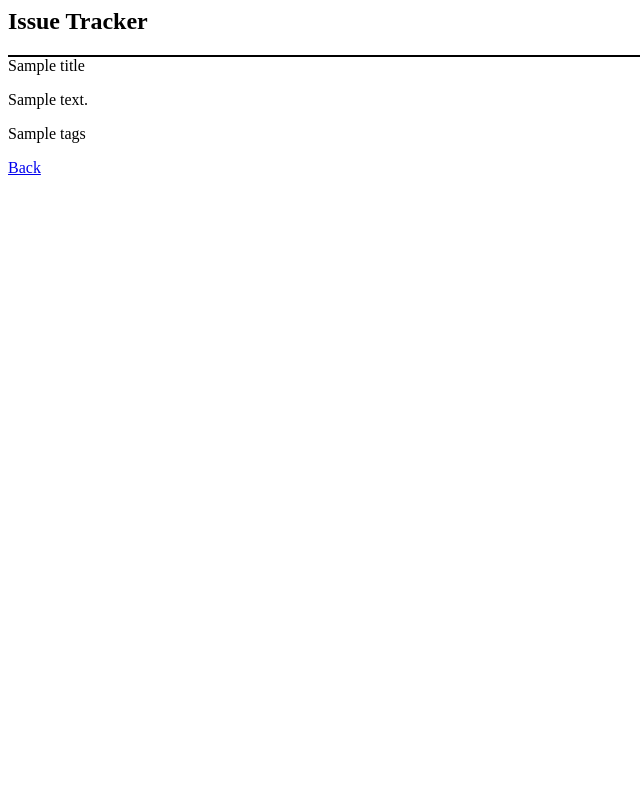
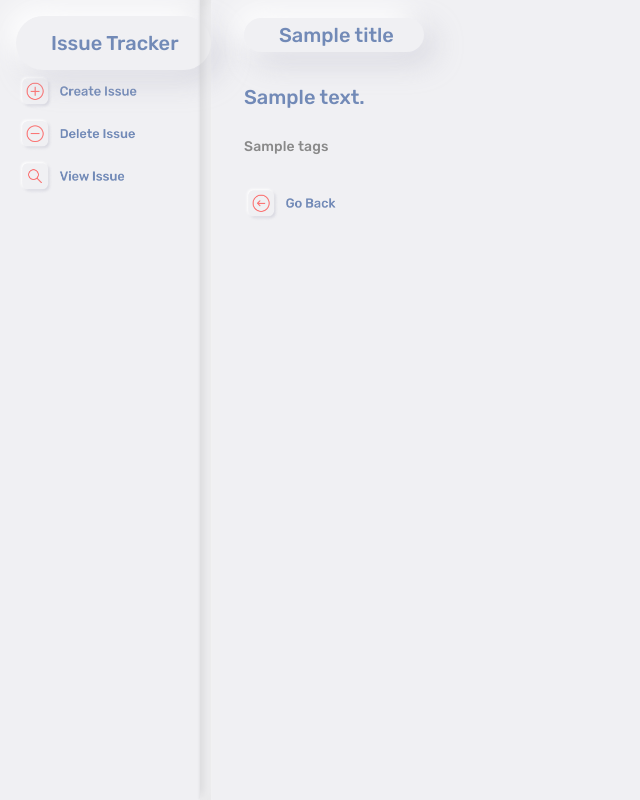
Before and after one commit to jacob-macleod/Issue-Tracker, a Flask app: template templates/issue.html in a window 1280 px wide. Shown: the whole page, without its empty margins (0-640 px from the left). Run offline with Flask 2, Linux system fonts and the light colour scheme; the template is opened without the code that fills it: most values are stand-ins (such as "Sample title", 1, 10 or a date in 2020).

Commit message:
Updated UI of /issue page

```diff
--- a/data.csv
+++ b/data.csv
@@ -1,3 +1,3 @@
 Demo#1, desc, Important. Must Fix.
-Demo#3, desc, Important. Must Fix.Demo#2, This is my awesome description, Vital. Must Fix.
+Demo#3, desc, Important. Must Fix.
 Demo#2, This is my awesome description, Vital. Must Fix.
--- a/templates/issue.html
+++ b/templates/issue.html
@@ -1,12 +1,183 @@
 <html>
 <header><title>{{title}}</title></header>
+<link rel="preconnect" href="https://fonts.gstatic.com">
+<link href="https://fonts.googleapis.com/css2?family=Rubik:wght@300;500&display=swap" rel="stylesheet">
+<style>
+    body {
+        background-color: #f0f0f3;
+    }
+
+    .grid-container {
+    display: grid;
+    grid-template-columns: auto auto;
+    padding: 10px;
+    }
+
+    .seperator {
+        position: absolute;
+    width: 11px;
+    height: 100vh;
+    left: 25vh;
+    top: 0px;
+
+    background: #F0F0F3;
+    opacity: 0.5;
+    box-shadow: 1px 1px 2px rgba(255, 255, 255, 0.3), -1px -1px 2px rgba(185, 185, 187, 0.5), inset -5px 5px 10px rgba(185, 185, 187, 0.2), inset 5px -5px 10px rgba(185, 185, 187, 0.2), inset -5px -5px 10px rgba(255, 255, 255, 0.9), inset 5px 5px 13px rgba(185, 185, 187, 0.9);
+    grid-column-start: 3;
+    grid-column-end: 4;
+    }
+
+    .issue_panel {
+    grid-column-start: 2;
+    grid-column-end: 15;
+    }
+
+    .app_name {
+        position: absolute;
+        width: 175px;
+        height: 33.73px;
+        left: 16px;
+        top: 16px;
+        padding: 10px;
+
+        /* Neu-basic-white */
+
+        background: #F0F0F3;
+        box-shadow: -10px -10px 30px #FFFFFF, 10px 10px 30px rgba(174, 174, 192, 0.4);
+        border-radius: 98px;
+    }
+
+    .app_name_text {
+        top: 26px;
+        text-align: right;
+        padding-top: 10px;
+        padding-left: 25px;
+
+        font-family: Rubik;
+        font-style: normal;
+        font-weight: 500;
+        font-size: 20px;
+        line-height: 14px;
+        display: flex;
+        align-items: center;
+
+        /* text-primary */
+
+        color: #728AB7;
+    }
+
+    .create_issue_image {
+        padding-top: 7vh;
+        width: 20vh;
+        cursor: pointer;
+    }
+
+    .delete_issue_image {
+        padding-top: 1vh;
+        width: 20vh;
+        cursor: pointer;
+    }
+
+    .view_issue_image {
+        padding-top: 1vh;
+        width: 20vh;
+        cursor: pointer;
+    }
+
+    .issue_title {
+        position: absolute;
+        width: 92px;
+        height: 24px;
+        padding-left: 35px;
+
+        font-family: Rubik;
+        font-style: normal;
+        font-weight: 500;
+        font-size: 20px;
+        line-height: 14px;
+        display: flex;
+        align-items: center;
+
+        /* text-primary */
+
+        color: #728AB7;
+        position: absolute;
+        width: 145px;
+        height: 34px;
+
+        /* Neu-basic-white */
+
+        background: #F0F0F3;
+        box-shadow: -10px -10px 30px #FFFFFF, 10px 10px 30px rgba(174, 174, 192, 0.4);
+        border-radius: 98px;
+}
+
+.issue_description {
+    position: absolute;
+
+    font-family: Rubik;
+    font-style: normal;
+    font-weight: 500;
+    font-size: 20px;
+    line-height: 14px;
+    display: flex;
+    align-items: center;
+
+    /* text-primary */
+
+    color: #728AB7;
+}
+
+.issue_tags {
+    font-family: Rubik;
+    font-style: normal;
+    font-weight: normal;
+    font-size: 14px;
+    line-height: 100%;
+    /* identical to box height, or 10px */
+
+    letter-spacing: 0.01em;
+
+    color: #898989;
+}
+
+.back_button_image {
+        width: 20vh;
+        cursor: pointer;
+    }
+</style>
 <body>
-    <h2>Issue Tracker</h2>
+    <!--<h2>Issue Tracker</h2>
     <div style="border:1px solid black;"></div>
     <header>{{ title }}</header>
     <p>{{ desc }}</p>
     <p>{{ tags }}</p>
-    <a href="http://localhost:5000/">Back</a>
-<script>    </script>
+    <a href="http://localhost:5000/">Back</a>-->
+    <div class="grid-container">
+        <div class="panel_items">
+            <div class="app_name">
+                <div class="app_name_text">Issue Tracker</div>
+            </div>
+            <img src="{{url_for('static', filename='create_issue_img.png')}}" class="create_issue_image" onclick="window.open('http://localhost:5000/create_issue','_self')">
+            <br>
+            <img src="{{url_for('static', filename='delete_issue_img.png')}}" class="delete_issue_image" onclick="window.open('http://localhost:5000/delete_issue','_self')">
+            <br>
+            <img src="{{url_for('static', filename='view_issue_img.png')}}" class="view_issue_image" onclick="alert('Please click on an issue first to view it!')">
+        </div>
+        <div class="seperator">
+        </div>
+        <div class="issue_panel">
+            <div class="issue_title">{{ title }}</div>
+            <br>
+            <br>
+            <br>
+            <br>
+            <div class="issue_description">{{ desc }}</div>
+            <br>
+            <br>
+            <p class="issue_tags">{{ tags }}</p>
+            <br>
+            <img src="{{url_for('static', filename='back_button_img.png')}}" class="back_button_image" onclick="window.open('http://localhost:5000/', 'self')">
+        </div>
 </body>
 </html>
```
Also changed, not shown: static/back_button_img.png (added).
